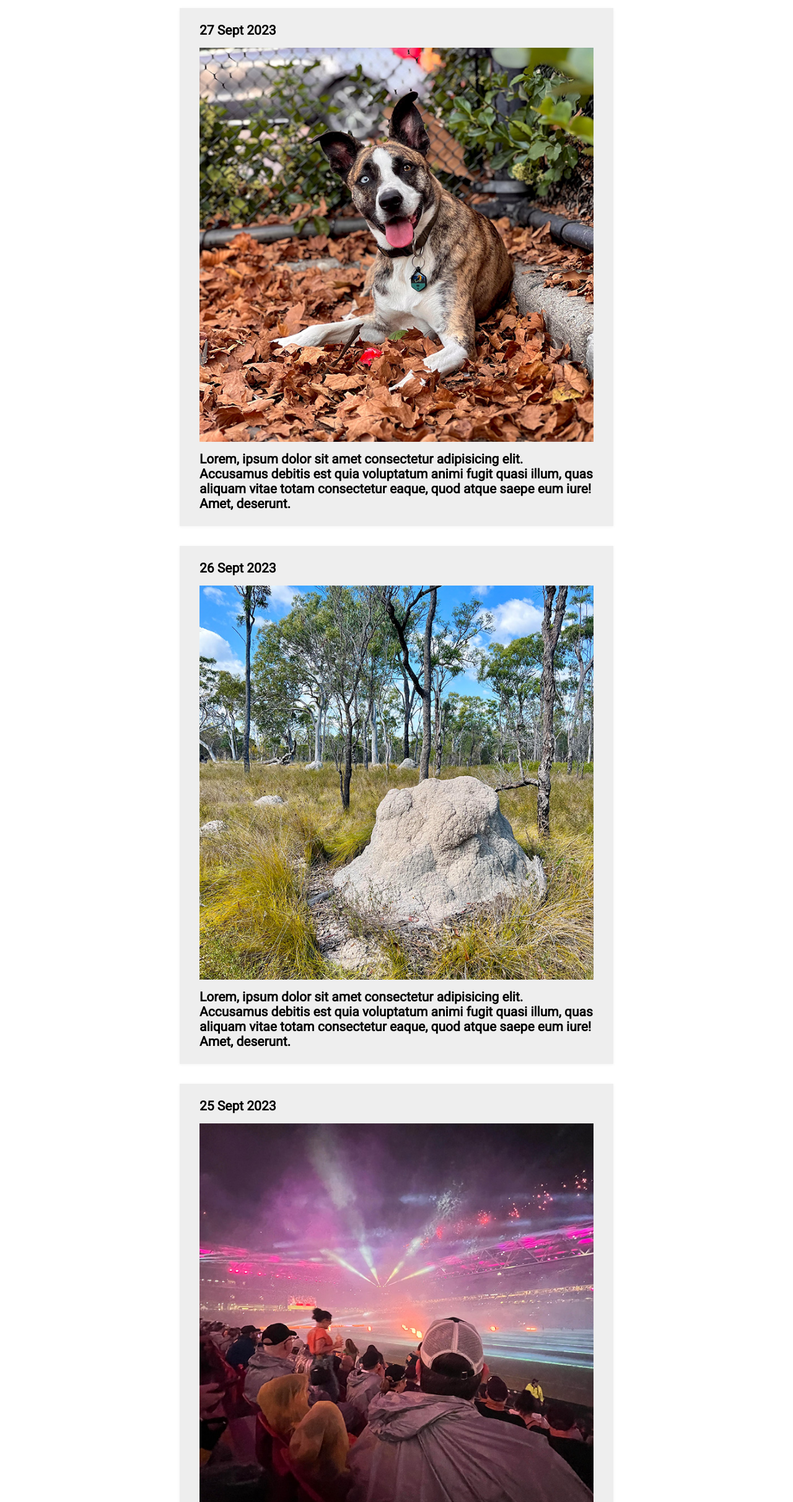
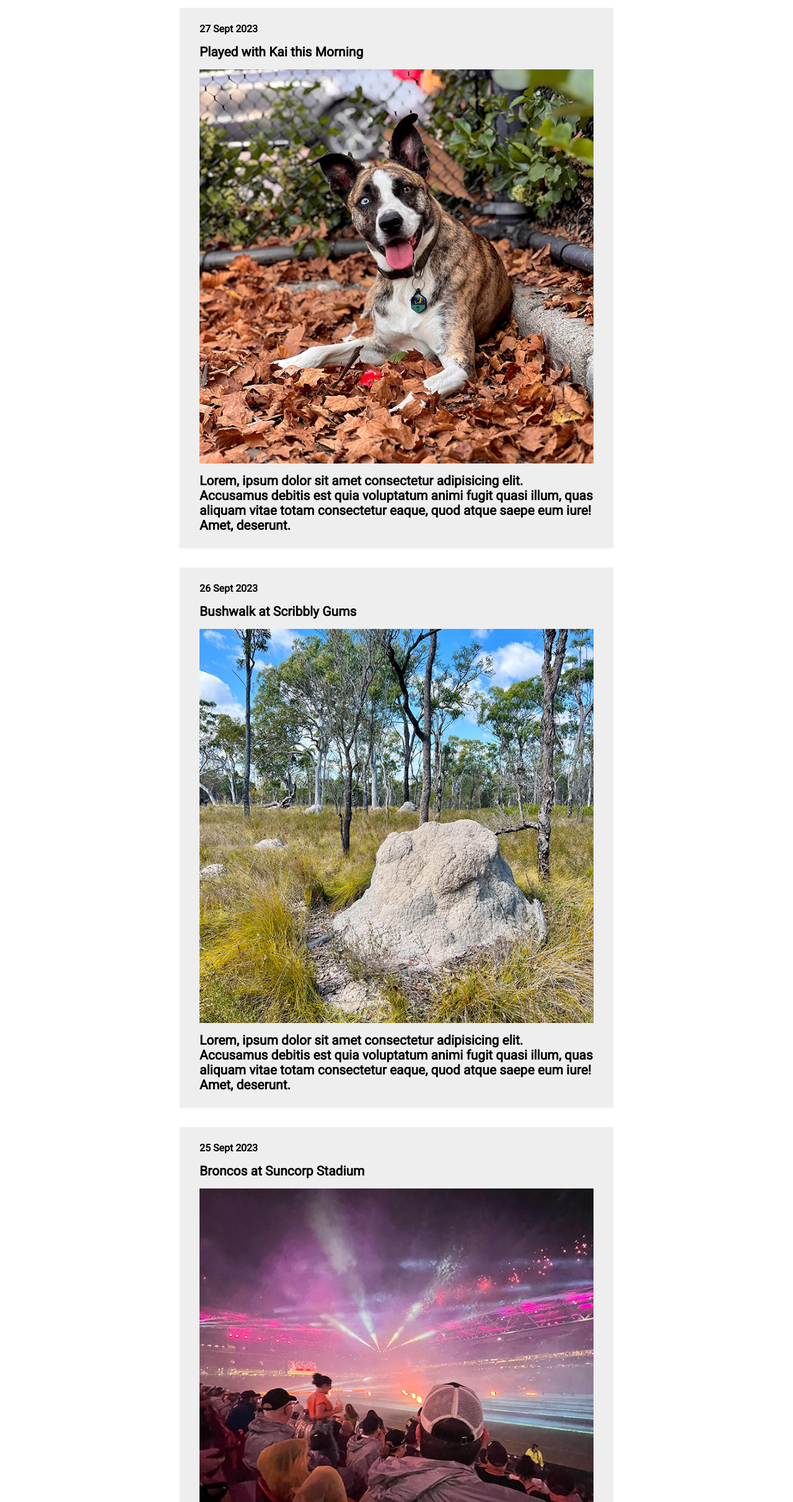
Before and after one commit to IsaacMellonie/Portfolio-Website, a plain HTML site: page blog.html in a window 1280 px wide. Shown: the part 136-2560 px from the top of the page at 62% size. Drawn offline with Linux system fonts and the light colour scheme.

Commit message:
add date font size and add titles to blog posts

```diff
--- a/blog-styles.css
+++ b/blog-styles.css
@@ -41,6 +41,14 @@ article {
     justify-self: flex-start;
     margin: 0 0.8rem;
     color: #f9dc5c;
+}
+
+.title {
+    padding-top: 0;
+}
+
+.dates {
+    font-size: 0.7rem;
 }
 
 header, footer{
@@ -105,10 +113,16 @@ p {
     p, article {
         font-size: 1em;
     }
+    .dates {
+        font-size: 1rem;
+    }
 }
 
 @media only screen and (min-width: 961px) {
     p {
         font-size: 1.5em;
     }
+    .dates {
+        font-size: 1rem;
+    }
 }
--- a/blog.html
+++ b/blog.html
@@ -27,27 +27,32 @@
     <section>
         <p class="page-header">BLOG</p>
         <article class="box1">
-            <p>27 Sept 2023</p>
+            <p class="dates">27 Sept 2023</p>
+            <p class="title">Played with Kai this Morning</p>
             <img src="./docs/blog-01-kai.jpg" alt="kai with ball">
             <p>Lorem, ipsum dolor sit amet consectetur adipisicing elit. Accusamus debitis est quia voluptatum animi fugit quasi illum, quas aliquam vitae totam consectetur eaque, quod atque saepe eum iure! Amet, deserunt.</p>
         </article>
         <article class="box2">
-            <p>26 Sept 2023</p>
+            <p class="dates">26 Sept 2023</p>
+            <p class="title">Bushwalk at Scribbly Gums</p>
             <img src="./docs/blog-02-termite-mound.jpg" alt="kai with ball">
             <p>Lorem, ipsum dolor sit amet consectetur adipisicing elit. Accusamus debitis est quia voluptatum animi fugit quasi illum, quas aliquam vitae totam consectetur eaque, quod atque saepe eum iure! Amet, deserunt.</p>
         </article>
         <article class="box3">
-            <p>25 Sept 2023</p>
+            <p class="dates">25 Sept 2023</p>
+            <p class="title">Broncos at Suncorp Stadium</p>
             <img src="./docs/blog-03-suncorp.jpg" alt="kai with ball">
             <p>Lorem, ipsum dolor sit amet consectetur adipisicing elit. Accusamus debitis est quia voluptatum animi fugit quasi illum, quas aliquam vitae totam consectetur eaque, quod atque saepe eum iure! Amet, deserunt.</p>
         </article>
         <article class="box4">
-            <p>24 Sept 2023</p>
+            <p class="dates">24 Sept 2023</p>
+            <p class="title">Caught Up With Dad</p>
             <img src="./docs/blog-04-dad.jpg" alt="kai with ball">
             <p>Lorem, ipsum dolor sit amet consectetur adipisicing elit. Accusamus debitis est quia voluptatum animi fugit quasi illum, quas aliquam vitae totam consectetur eaque, quod atque saepe eum iure! Amet, deserunt.</p>
         </article>
         <article class="box5">
-            <p>23 Sept 2023</p>
+            <p class="dates">23 Sept 2023</p>
+            <p class="title">Met Friends in Brisbane</p>
             <img src="./docs/blog-05-bridge.jpg" alt="kai with ball">
             <p>Lorem, ipsum dolor sit amet consectetur adipisicing elit. Accusamus debitis est quia voluptatum animi fugit quasi illum, quas aliquam vitae totam consectetur eaque, quod atque saepe eum iure! Amet, deserunt.</p>
         </article>
```
